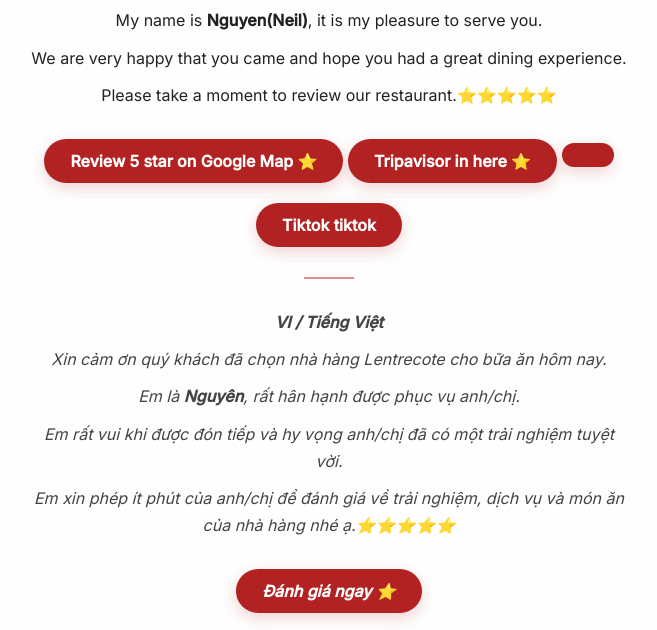
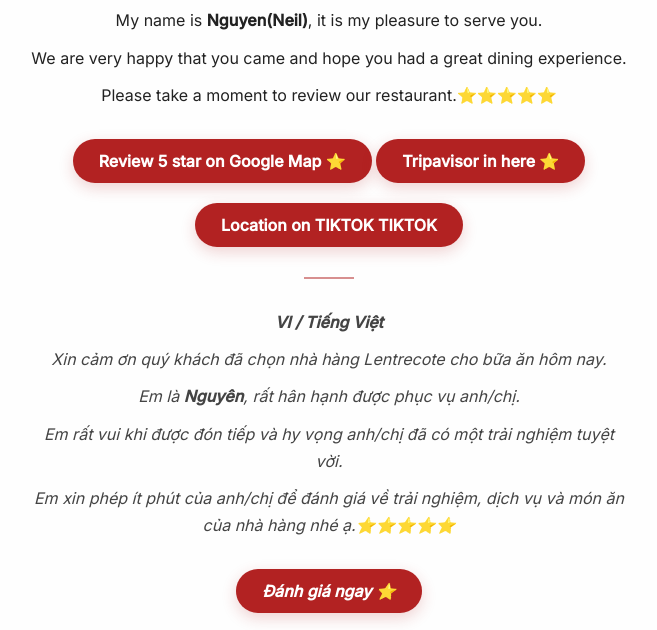
Before and after one commit to neilleee161-ux/L-ENTRECOTE-DONG-DU, a plain HTML site: page index.html in a window 1280 px wide. Shown: the part 168-798 px from the top of the page, without its empty margins (311-968 px from the left). Drawn offline with nearby package versions, Linux system fonts and the light colour scheme.

Commit message:
Update index.html

```diff
--- a/index.html
+++ b/index.html
@@ -129,10 +129,9 @@
     <a class="review-btn" href="https://www.tripadvisor.com/Restaurant_Review-g293925-d28156327-Reviews-L_Entrecote_Social_Meating-Ho_Chi_Minh_City.html">
      Tripavisor in here ⭐️
     </a>
-     <a class="review-btn" href="https://www.tripadvisor.com/Restaurant_Review-g293925-d28156327-Reviews-L_Entrecote_Social_Meating-Ho_Chi_Minh_City.html">
-    </a>
+
       <a class="review-btn" href="https://vt.tiktok.com/ZSHcbVqHF5h95-BlySQ/">
-     Tiktok tiktok
+     Location on TIKTOK TIKTOK
       </a>
 
     <div class="divider"></div>
```
